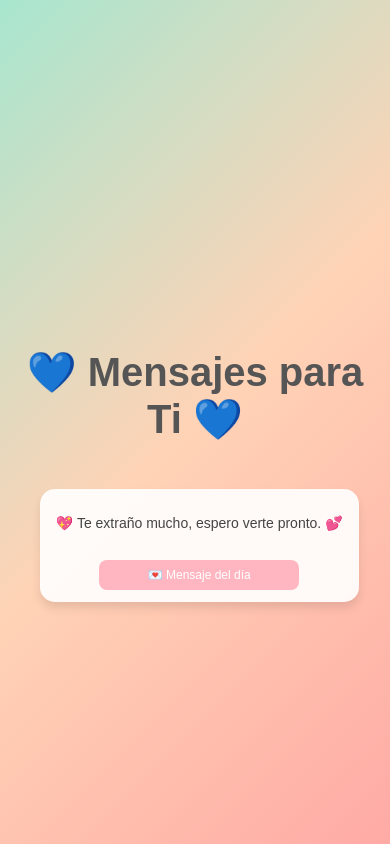
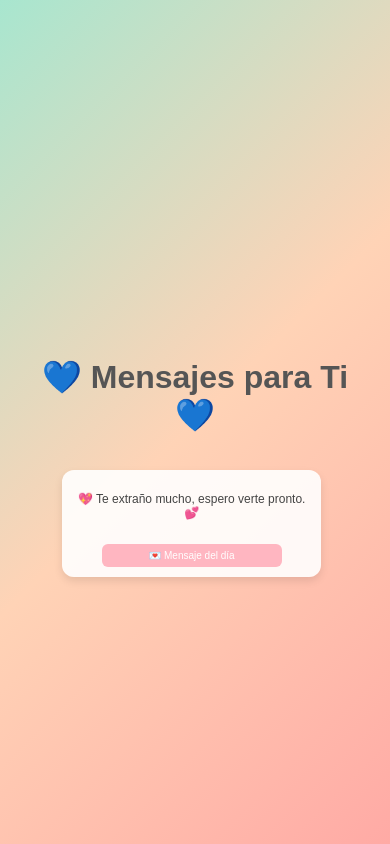
Before and after one commit to jquintero123456789/frase_del_dia, a plain HTML site: page index.html in a window 390 px wide. Drawn offline with Linux system fonts and the light colour scheme.

Commit message:
Update styles.css

```diff
--- a/styles.css
+++ b/styles.css
@@ -26,12 +26,12 @@ body {
     flex-direction: column;
     align-items: center;
     justify-content: center;
-    font-size: 24px;
+    font-size: 18px;
     color: #444;
     z-index: 1000;
     font-weight: bold;
     text-transform: uppercase;
-    padding: 20px;
+    padding: 15px;
     box-sizing: border-box;
     text-align: center;
 }
@@ -39,7 +39,7 @@ body {
 nav {
     width: 100%;
     background: rgba(255, 255, 255, 0.6);
-    padding: 10px 0;
+    padding: 8px 0;
     position: fixed;
     top: 0;
     display: flex;
@@ -59,45 +59,46 @@ nav ul {
 }
 
 nav ul li {
-    margin: 5px 10px;
+    margin: 4px 8px;
 }
 
 nav ul li a {
     text-decoration: none;
     color: #555;
     font-weight: bold;
+    font-size: 14px;
 }
 
 header {
-    margin-top: 80px;
-    font-size: 20px;
+    margin-top: 70px;
+    font-size: 16px;
     font-weight: bold;
 }
 
 .message-box {
     background: rgba(255, 255, 255, 0.9);
-    padding: 15px;
-    border-radius: 15px;
-    box-shadow: 0 6px 10px rgba(0, 0, 0, 0.1);
-    margin-top: 20px;
-    font-size: 16px;
+    padding: 12px;
+    border-radius: 12px;
+    box-shadow: 0 4px 8px rgba(0, 0, 0, 0.1);
+    margin-top: 15px;
+    font-size: 14px;
     color: #444;
-    width: 95%;
-    max-width: 350px;
+    width: 90%;
+    max-width: 300px;
 }
 
 button {
     background: #ffb6c1;
     color: white;
     border: none;
-    padding: 10px 20px;
-    font-size: 14px;
-    border-radius: 8px;
+    padding: 8px 16px;
+    font-size: 12px;
+    border-radius: 6px;
     cursor: pointer;
-    margin-top: 15px;
+    margin-top: 12px;
     transition: background 0.3s;
-    width: 95%;
-    max-width: 200px;
+    width: 90%;
+    max-width: 180px;
 }
 
 button:hover {
@@ -106,8 +107,8 @@ button:hover {
 
 footer {
     position: absolute;
-    bottom: 10px;
-    font-size: 12px;
+    bottom: 8px;
+    font-size: 10px;
     opacity: 0;
     transition: opacity 1s ease-in-out;
     color: #666;
@@ -117,17 +118,17 @@ footer {
 
 @media (max-width: 480px) {
     .splash-screen {
-        font-size: 20px;
-        padding: 15px;
+        font-size: 16px;
+        padding: 12px;
     }
 
     .message-box {
-        font-size: 14px;
-        padding: 12px;
+        font-size: 12px;
+        padding: 10px;
     }
 
     button {
-        font-size: 12px;
-        padding: 8px 16px;
+        font-size: 10px;
+        padding: 6px 14px;
     }
 }
```
